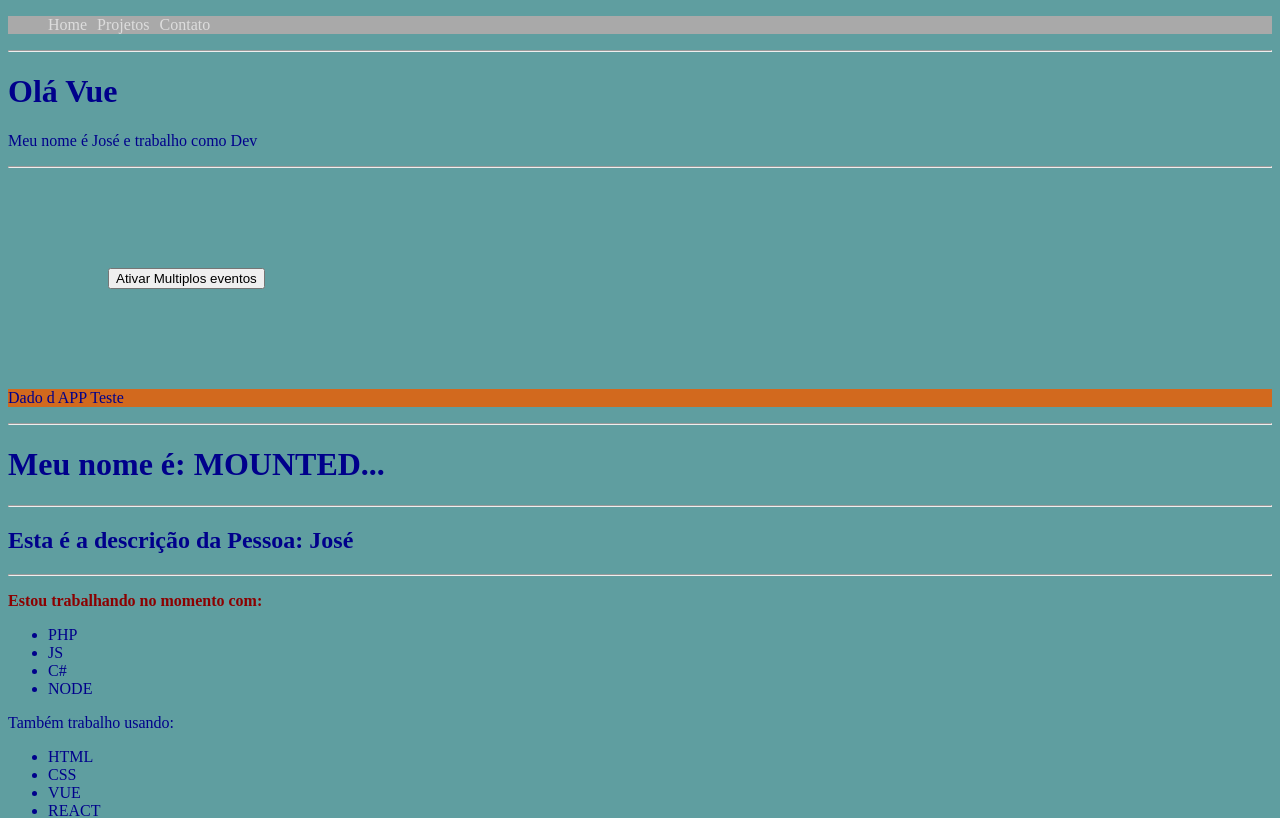
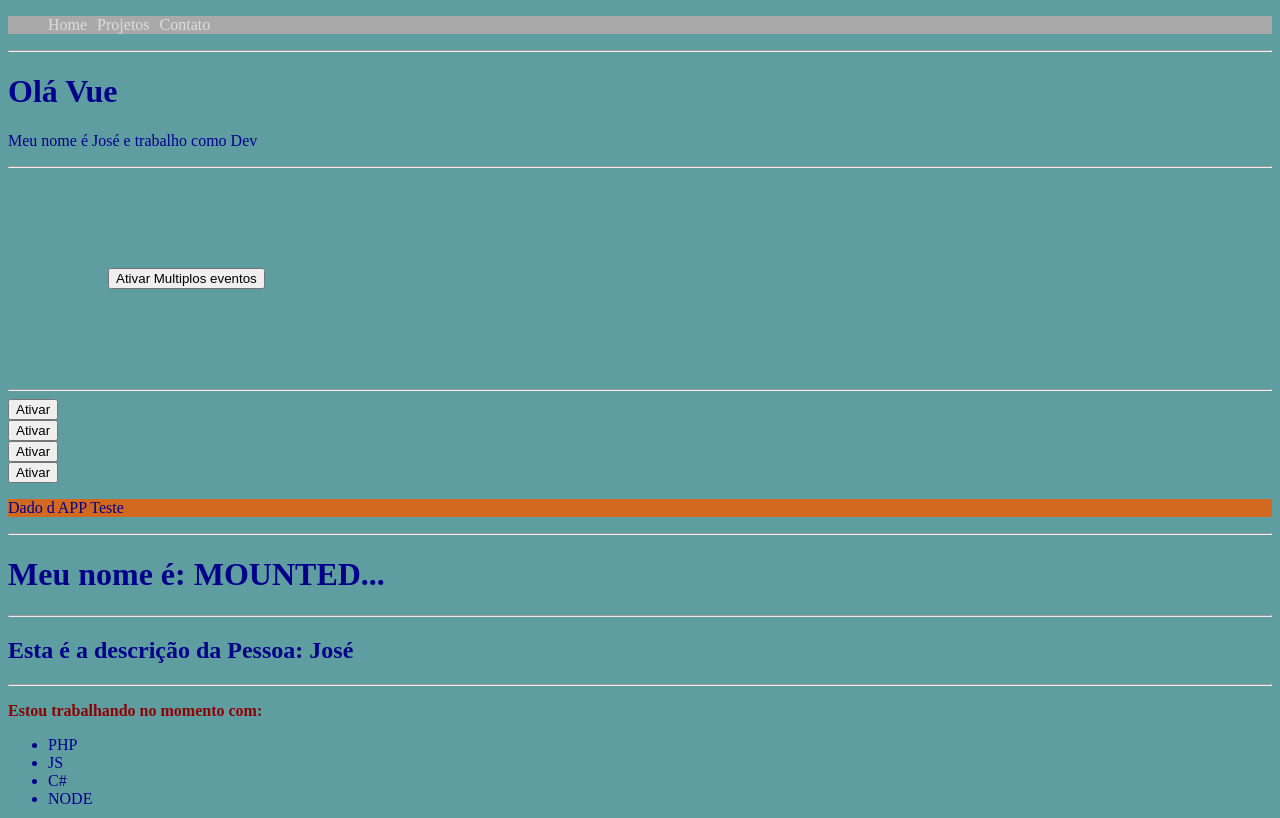
Before and after one commit to josemalcher/Hora-de-Codar-vue3, a Vue app in the folder 04-Utilizando-o-Vue-CLI/projeto_cli_vue/: page / in a window 1280 px wide. Shown: the top 818 px of the page. Built offline with nearby package versions, Linux system fonts and the light colour scheme.

Commit message:
16 - Reutilização de componentes

```diff
--- a/04-Utilizando-o-Vue-CLI/projeto_cli_vue/src/components/PrimeiroComponente.vue
+++ b/04-Utilizando-o-Vue-CLI/projeto_cli_vue/src/components/PrimeiroComponente.vue
@@ -4,15 +4,22 @@
     <p>Meu nome é {{ nome }} e trabalho como {{ job }}</p>
     <hr>
     <MultiplosEventos/>
+    <hr>
+    <Reutilizacao/>
+    <Reutilizacao/>
+    <Reutilizacao/>
+    <Reutilizacao/>
   </div>
 </template>
 
 <script>
 import MultiplosEventos from "./MultiplosEventos";
+import Reutilizacao     from "./Reutilizacao";
+
 
 export default {
   name: "PrimeiroComponente",
-  components: {MultiplosEventos},
+  components: {MultiplosEventos, Reutilizacao},
   data() {
     return {
       nome: "José",
--- /dev/null
+++ b/04-Utilizando-o-Vue-CLI/projeto_cli_vue/src/components/Reutilizacao.vue
@@ -0,0 +1,27 @@
+<template>
+  <div>
+    <button @click="ativar($event)">Ativar</button>
+    <span v-show="ativou">Ativado</span>
+  </div>
+</template>
+
+<script>
+export default {
+  name: "Reutilizacao",
+  data(){
+    return{
+      ativou: false
+    }
+  },
+  methods:{
+    ativar(e) {
+      e.preventDefault();
+      this.ativou = !this.ativou;
+    }
+  }
+}
+</script>
+
+<style scoped>
+
+</style>
```
Also changed, not shown: 1 other file (tests, documents, lock files or other folders).
